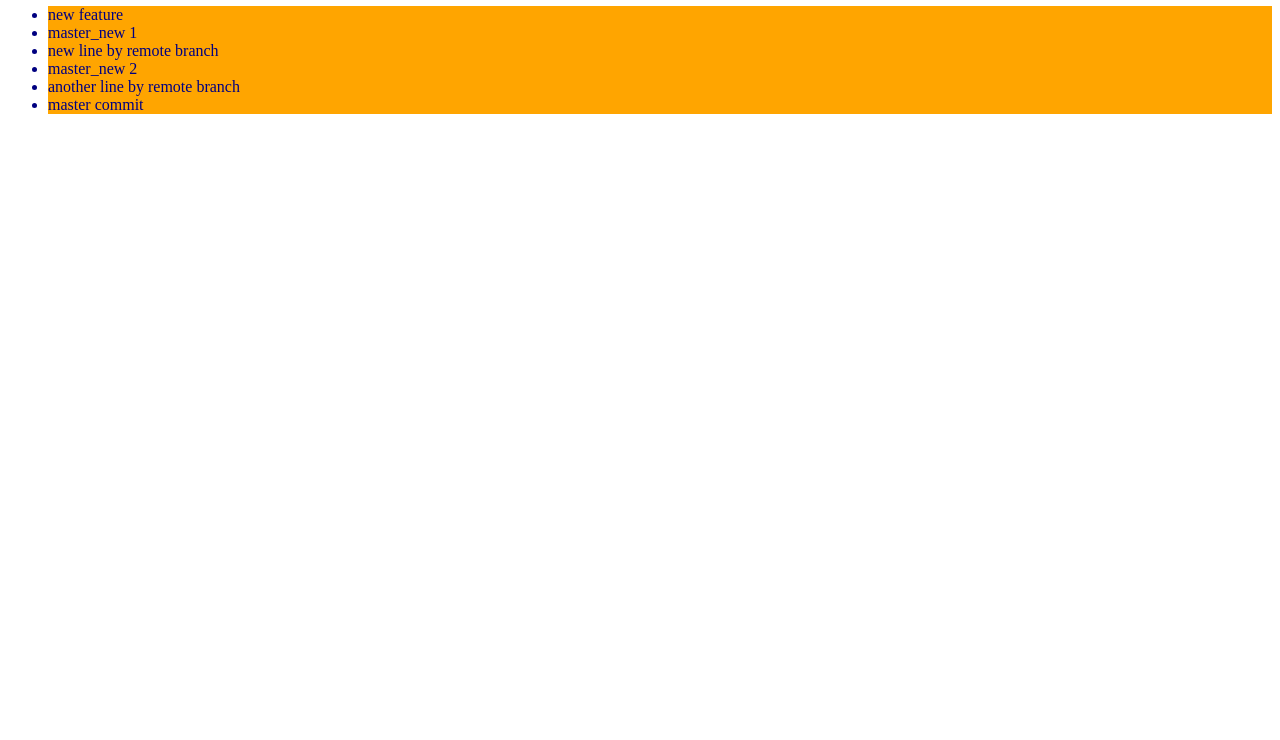
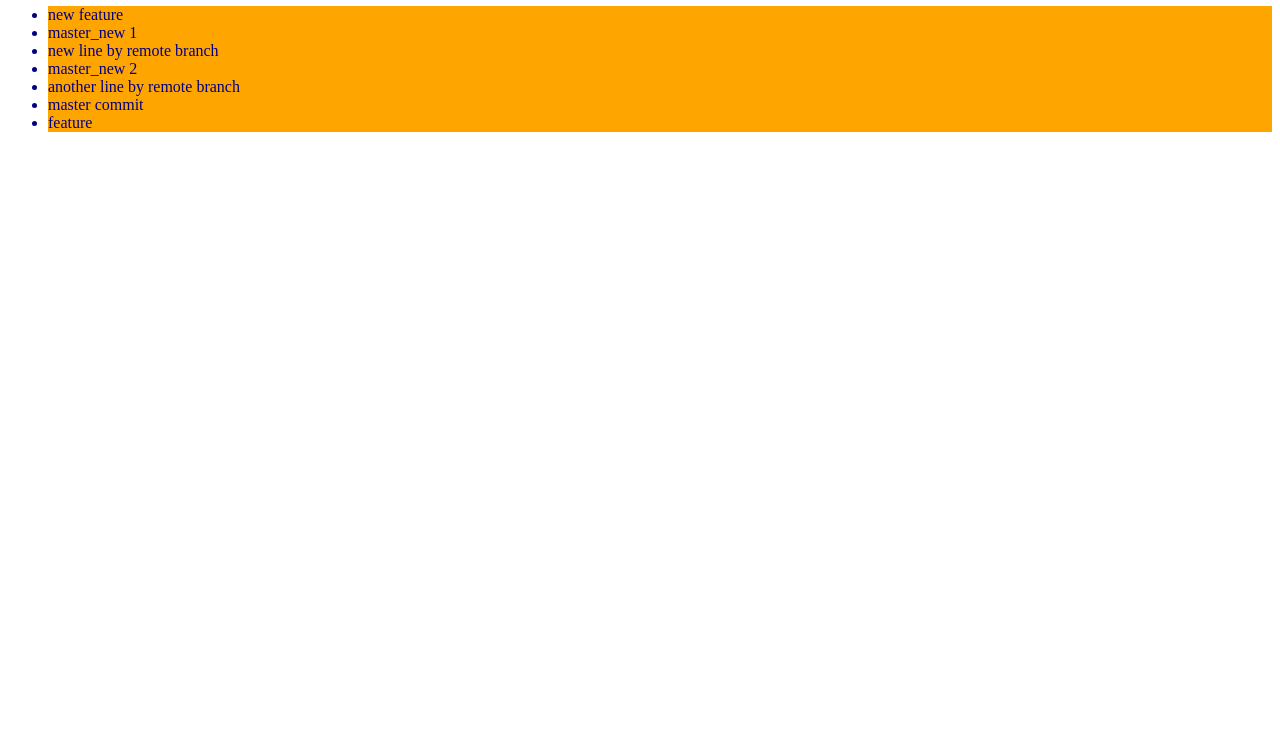
Before and after one commit to ralfwilden/0main_openSAP_repo, a plain HTML site: page index.html in a window 1280 px wide. Shown: the part 60-800 px from the top of the page. Drawn offline with Linux system fonts and the light colour scheme.

Commit message:
feature commit

```diff
--- a/index.html
+++ b/index.html
@@ -20,7 +20,11 @@
 	<li>new line by remote branch </li>
 	<li> master_new 2 </li>
 	<li> another line by remote branch </li>
+
 	<li>master commit</li>
+
+
+	<li>feature</li>
 
 
 
```
